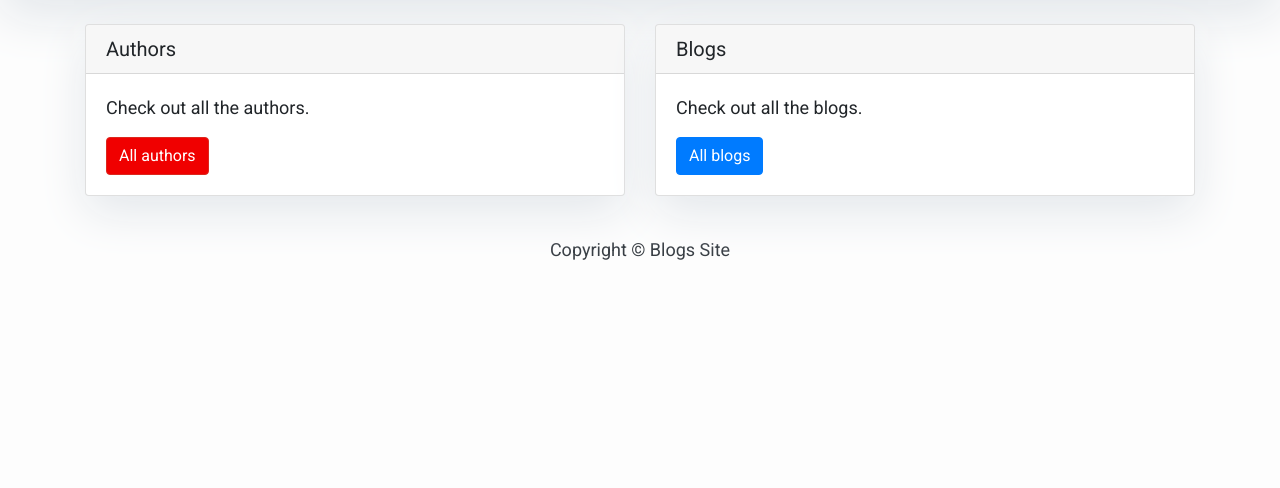
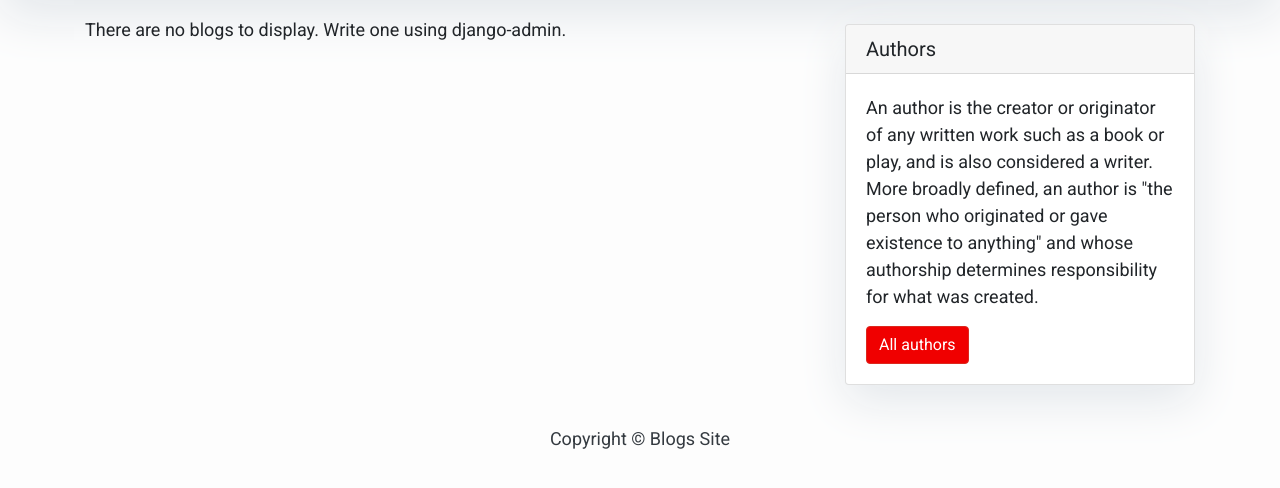
Before and after one commit to Amar-Ag/IWADjangoAssignment, a Django app: template blogSite/templates/blog/index.html in a window 1280 px wide. Shown: the part 209-697 px from the top of the page. Run offline with Django 3.2, Linux system fonts and the light colour scheme; the template is opened without the code that fills it, so the values that code supplies are empty; some libraries are stand-ins or nearby versions.

Commit message:
Minor Bug Fix

```diff
--- a/blogSite/blog/urls.py
+++ b/blogSite/blog/urls.py
@@ -1,11 +1,9 @@
 from . import views
 from django.urls import path
 
-app_name = 'blog'
 urlpatterns = [
-    path('', views.homePage, name='home'),
+    path('', views.BlogsList.as_view(), name='home'),
     path('<slug:slug>/', views.BlogsDetail.as_view(), name='detail'),
     path('authors/', views.AuthorList.as_view(), name='authors'),
-    path('blogs/', views.BlogsList.as_view(), name='blogs'),
 
 ]
--- a/blogSite/blog/views.py
+++ b/blogSite/blog/views.py
@@ -4,14 +4,10 @@ from django.views.generic import ListView, DetailView, DeleteView
 from .models import BlogArticle, Author
 
 
-def homePage(request):
-    return render(request, 'blog/index.html', context=None)
-
-
 class BlogsList(ListView):
     queryset = BlogArticle.objects.all().order_by('-created_at')
     context_object_name = 'blogs'
-    template_name = 'blog/blogs.html'
+    template_name = 'blog/index.html'
     paginate_by = 3
 
 
--- a/blogSite/templates/blog/authors.html
+++ b/blogSite/templates/blog/authors.html
@@ -54,7 +54,7 @@
         <div class="col-md-4 float-right ">
             <div class="card my-4">
                 <div class="card-body">
-                    <a href="{% url 'blogs' %}" class="btn btn-danger">Back to All Blogs</a>
+                    <a href="{% url 'home' %}" class="btn btn-danger">Back to All Blogs</a>
                 </div>
             </div>
         </div>
--- a/blogSite/templates/blog/base.html
+++ b/blogSite/templates/blog/base.html
@@ -40,7 +40,7 @@
 <!-- Navigation -->
 <nav class="navbar navbar-expand-lg navbar-light bg-light shadow" id="mainNav">
     <div class="container-fluid">
-        <a class="navbar-brand" href="{% url 'blog:home' %}">Blogs Site</a>
+        <a class="navbar-brand" href="{% url 'home' %}">Blogs Site</a>
         <button class="navbar-toggler navbar-toggler-right" type="button" data-toggle="collapse"
                 data-target="#navbarResponsive"
                 aria-controls="navbarResponsive" aria-expanded="false" aria-label="Toggle navigation">
--- a/blogSite/templates/blog/blog_detail.html
+++ b/blogSite/templates/blog/blog_detail.html
@@ -1,4 +1,6 @@
-{% extends 'blog/base.html' %} {% block content %}
+{% extends 'blog/base.html' %}
+
+{% block content %}
 
 <div class="container">
     <div class="row">
--- a/blogSite/templates/blog/index.html
+++ b/blogSite/templates/blog/index.html
@@ -14,11 +14,6 @@
     .card {
         box-shadow: 0 16px 48px #E3E7EB;
     }
-
-
-
-
-
 
 
 
@@ -41,28 +36,38 @@
 </header>
 <div class="container">
     <div class="row">
+        <!-- Blog Entries Column -->
+        <div class="col-md-8 mt-3 left">
+            {% if not blogs %}
+            There are no blogs to display. Write one using django-admin.
+            {% endif %}
 
-        <div class="col-md-6 float-left ">
-            <div class="card my-4">
-                <h5 class="card-header">Authors</h5>
+            {% for blog in blogs %}
+            <div class="card mb-4">
                 <div class="card-body">
-                    <p class="card-text"> Check out all the authors.</p>
-                    <a href="{% url 'blog:authors' %}" class="btn btn-danger">All authors</a>
+                    <h2 class="card-title">{{ blog.title }}</h2>
+                    <p class="card-text text-muted h6">{{ blog.author }} | {{ blog.created_at}} </p>
+                    <p class="card-text">{{blog.content|slice:":200" }}</p>
+                    <a href="{% url 'detail' blog.slug  %}" class="btn btn-primary">Read More &rarr;</a>
                 </div>
             </div>
+            {% endfor %}
         </div>
-
-        <div class="col-md-6 float-right ">
-            <div class="card my-4">
-                <h5 class="card-header">Blogs</h5>
-                <div class="card-body">
-                    <p class="card-text"> Check out all the blogs.</p>
-                    <a href="{% url 'blog:blogs' %}" class="btn btn-primary">All blogs</a>
-                </div>
-            </div>
-        </div>
-
+        {% block sidebar %} {% include 'blog/sidebar.html' %} {% endblock sidebar %}
     </div>
 </div>
+{% if is_paginated %}
+<nav aria-label="Page navigation conatiner"></nav>
+<ul class="pagination justify-content-center">
+    {% if page_obj.has_previous %}
+    <li><a href="?page={{ page_obj.previous_page_number }}" class="page-link">&laquo; PREV </a></li>
+    {% endif %}
+    {% if page_obj.has_next %}
+    <li><a href="?page={{ page_obj.next_page_number }}" class="page-link"> NEXT &raquo;</a></li>
 
+    {% endif %}
+</ul>
+</nav>
+</div>
+{% endif %}
 {%endblock%}
```
Also changed, not shown: blogSite/templates/blog/blogs.html (deleted, +0 -73 lines).
